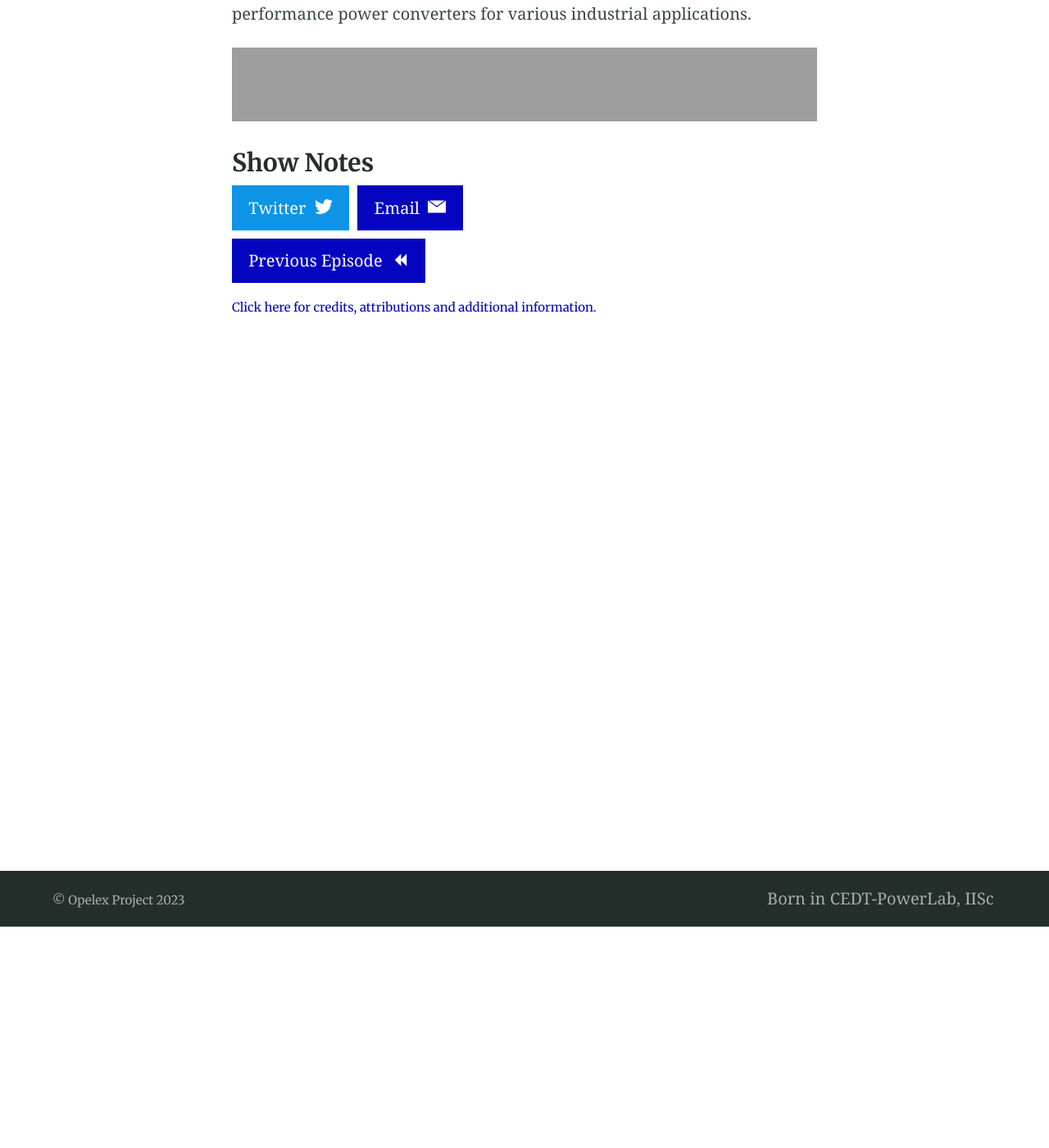
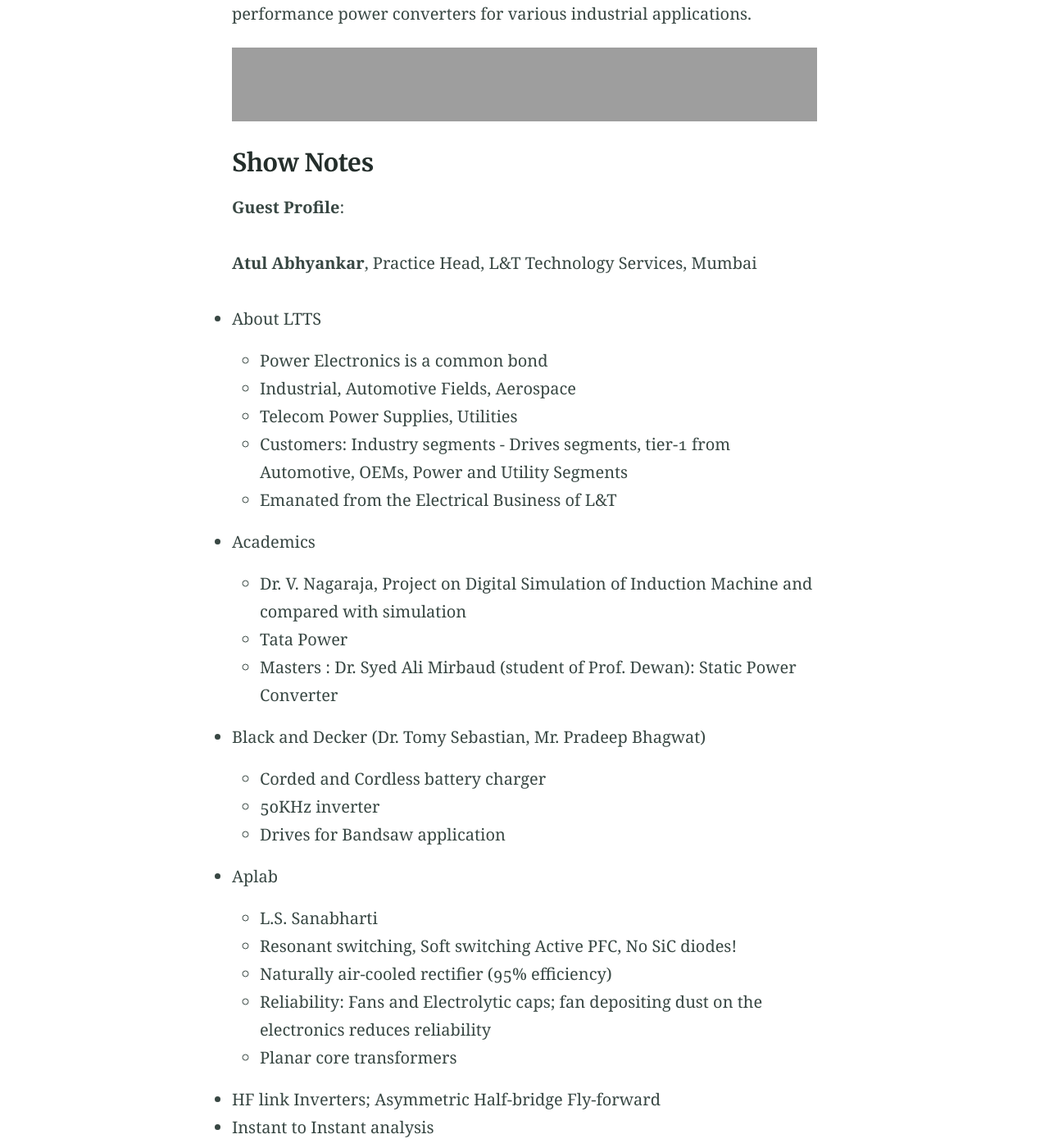
Before and after one commit to OpelexProject/OpelexProject.github.io, a Jekyll site: the page built from _posts/2023-07-22-#11-Interview-with-Atul-Abhyankar.md, in a window 1280 px wide and 1400 px high, scrolled down 270 px. Shown: the whole window at 82% size. Built offline with Jekyll 4.4.1, drawn with Linux system fonts in a browser that asks for light colours; some of the changed text lies outside the part shown; grey boxes are pictures that could not be loaded.

Commit message:
Add Atul Abhyankar Show Notes

```diff
--- a/_posts/2023-07-22-#11-Interview-with-Atul-Abhyankar.md
+++ b/_posts/2023-07-22-#11-Interview-with-Atul-Abhyankar.md
@@ -15,5 +15,51 @@
 
 <!-- Guest Profile
 
+
+
 <img src="/assets/gk.png" width="25%" />
 -->
+
+
+ **Guest Profile**:
+
+__Atul Abhyankar__, Practice Head, L&T Technology Services, Mumbai
+
+- About LTTS
+	- Power Electronics is a common bond
+	- Industrial, Automotive Fields, Aerospace
+	- Telecom Power Supplies, Utilities
+	- Customers: Industry segments - Drives segments, tier-1 from Automotive, OEMs, Power and Utility Segments
+	- Emanated from the Electrical Business of L&T
+
+- Academics
+	- Dr. V. Nagaraja, Project on Digital Simulation of Induction Machine and compared with simulation
+	- Tata Power
+	- Masters : Dr. Syed Ali Mirbaud (student of Prof. Dewan): Static Power Converter
+- Black and Decker (Dr. Tomy Sebastian, Mr. Pradeep Bhagwat)
+	- Corded and Cordless battery charger
+	- 50KHz inverter
+	- Drives for Bandsaw application
+- Aplab
+	- L.S. Sanabharti
+	- Resonant switching, Soft switching Active PFC, No SiC diodes!
+	- Naturally air-cooled rectifier (95% efficiency)
+	- Reliability: Fans and Electrolytic caps; fan depositing dust on the electronics reduces reliability
+	- Planar core transformers
+- HF link Inverters; Asymmetric Half-bridge Fly-forward
+- Instant to Instant analysis
+	- "Freeze" the circuit - comes from drawing waveforms
+- Power electronics is still quite a complex field - need to know multiple domains: magnetics, electromechanical, packaing, electronmagnetics, etc
+- New graduates:
+	- Start with a testing project
+	- First phobia is high voltage - 230v
+	- Debug skills
+- Memorable burns:
+	- [IR2110](https://web.archive.org/web/20221027044428/https://www.infineon.com/cms/en/product/power/gate-driver-ics/ir2110s/)
+- Mentors:
+	- Dr Ali Mirbod
+	- Mr. Pradeep Bhagwat
+	- Mr.L.S. Sannabhadti
+	- Dr. Tomy Sebastian
+	- Mr. P.S. Deodhar
+	- Mr. Paul Lee
```
